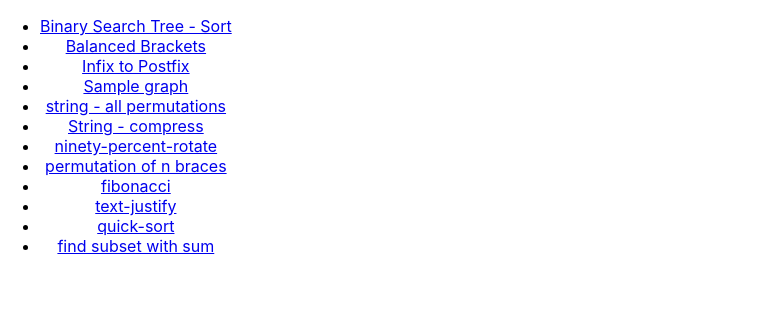
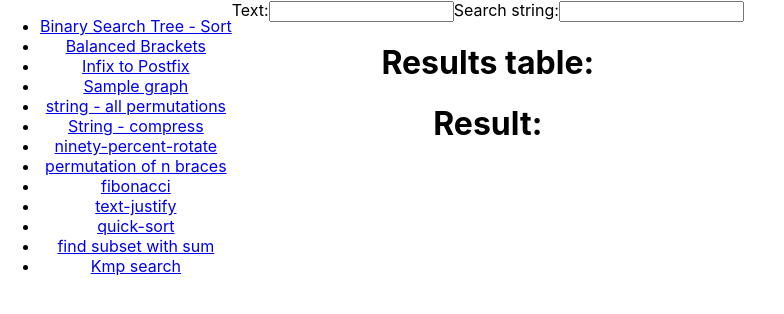
Before and after one commit to spoojary/algorithms-in-typescript, a React (Create React App) app: page /kmp-search in a window 1280 px wide. Shown: the top 314 px of the page, without its empty margins (0-784 px from the left). Built offline with nearby package versions, Linux system fonts and the light colour scheme.

Commit message:
kmp-search

```diff
--- a/src/routes.tsx
+++ b/src/routes.tsx
@@ -15,7 +15,7 @@ import { MergeSortedArray } from "./sort/merge-sorted-arrays";
 import { Fibonacci } from "./algo/fibonacci";
 import { TextJustify } from "./algo/text-justify";
 import { QuickSortArray } from "./sort/quick-sort";
-import { FindSetWithSum } from "./recursion-backtracking/find-set-with-sum";
+import { KmpSearch } from "./string-manipulation/kmp-search";
 
 export function Routes() {
     return (
@@ -34,6 +34,7 @@ export function Routes() {
                 <li><Link to="/text-justify">text-justify</Link></li>
                 <li><Link to="/quick-sort">quick-sort</Link></li>
                 <li><Link to="/find-subset-with-sum">find subset with sum</Link></li>
+                <li><Link to="/kmp-search">Kmp search</Link></li>
             </ul>
             <div>
                 <Route path="/bst-sorter" component={BstSorter} />
@@ -48,7 +49,7 @@ export function Routes() {
                 <Route path="/fibonacci" component={Fibonacci} />
                 <Route path="/quick-sort" component={QuickSortArray} />
                 <Route path="/text-justify" component={TextJustify}/>
-                <Route path="/find-subset-with-sum" component={FindSetWithSum} />
+                <Route path="/kmp-search" component={KmpSearch} />
             </div>
         </div>
     </Router>
--- /dev/null
+++ b/src/string-manipulation/kmp-search.tsx
@@ -0,0 +1,32 @@
+import { ChangeEvent, useState } from "react";
+
+
+export function KmpSearch() {
+    const [text, setText] = useState("");
+    const [searchText, setSearchText] = useState("");
+
+    return (
+        <>
+            <label>Text:</label>
+            <input value={text} onChange={handleTextChange} />
+            <label>Search string:</label>
+            <input value={searchText} onChange={handleSearchTextChange} />
+            <h1>Results table: {search(text,searchText)}</h1>
+            <h1>Result: {search(text,searchText)}</h1>
+        </>
+    )
+
+    function handleTextChange(event: ChangeEvent<HTMLInputElement>) {
+        setText(event.target.value);
+    }
+
+    function handleSearchTextChange(event: ChangeEvent<HTMLInputElement>) {
+        setText(event.target.value);
+    }
+
+}
+
+
+export function search(text: string, searchText: string): number[] {
+    return [];
+}
```
